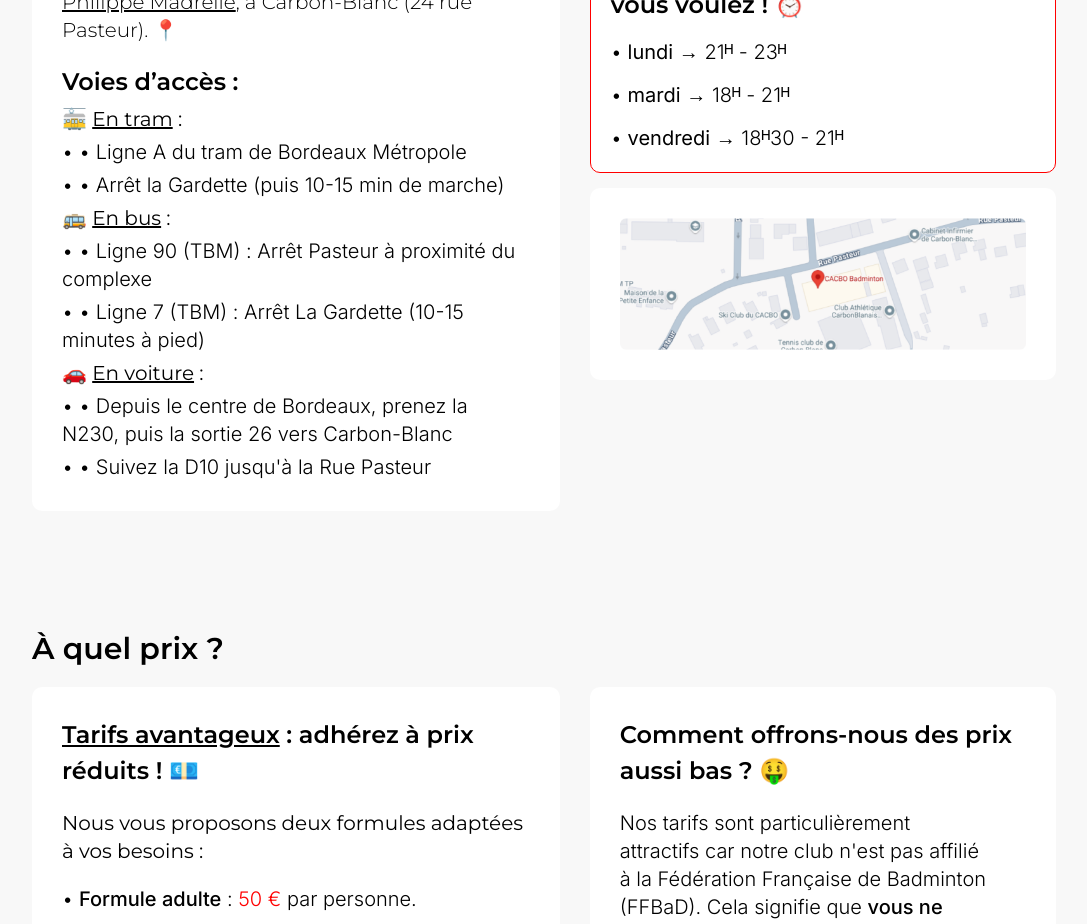
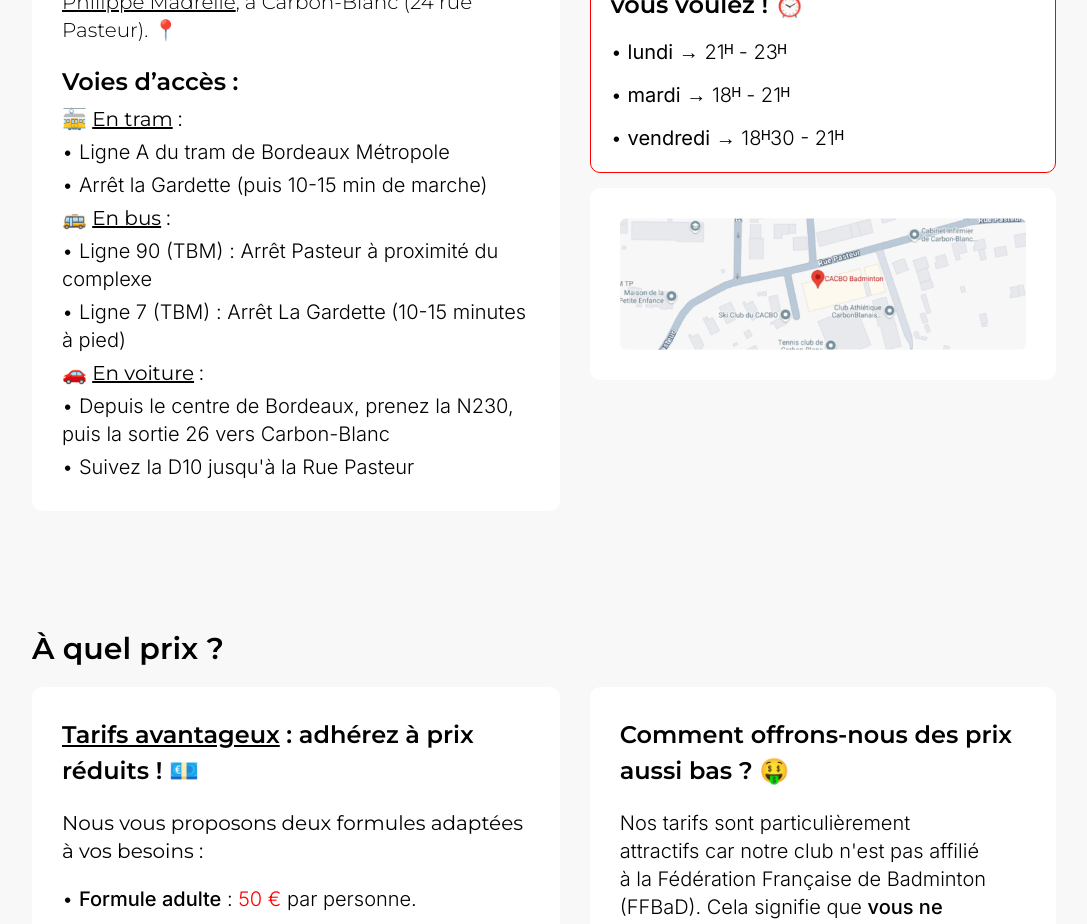
Before and after one commit to Matsuel/CACBO-Badminton, a Next.js app: page /adherer in a window 1280 px wide. Shown: the part 2340-3264 px from the top of the page, without its empty margins (96-1183 px from the left). Built offline with nearby package versions, Linux system fonts and the light colour scheme; a web font is replaced by a local one.

Commit message:
Page adherer.tsx -> delete puce list element

```diff
--- a/src/pages/adherer.tsx
+++ b/src/pages/adherer.tsx
@@ -193,19 +193,19 @@ const Adherer = () => {
                         </h3>
 
                         <ListTitle>🚋 <span className="underline">En tram</span> :</ListTitle>
-                        <ListElement>• Ligne A du tram de Bordeaux Métropole</ListElement>
-                        <ListElement>• Arrêt la Gardette (puis 10-15 min de marche)</ListElement>
+                        <ListElement>Ligne A du tram de Bordeaux Métropole</ListElement>
+                        <ListElement>Arrêt la Gardette (puis 10-15 min de marche)</ListElement>
 
 
                         <ListTitle>🚌 <span className="underline">En bus</span> :</ListTitle>
-                        <ListElement>• Ligne 90 (TBM) : Arrêt Pasteur à proximité du complexe</ListElement>
-                        <ListElement>• Ligne 7 (TBM) : Arrêt La Gardette (10-15 minutes à pied)</ListElement>
+                        <ListElement>Ligne 90 (TBM) : Arrêt Pasteur à proximité du complexe</ListElement>
+                        <ListElement>Ligne 7 (TBM) : Arrêt La Gardette (10-15 minutes à pied)</ListElement>
 
 
                         <ListTitle>🚗 <span className="underline">En voiture</span> :</ListTitle>
-                        <ListElement>• Depuis le centre de Bordeaux, prenez la N230, puis la sortie 26 vers
+                        <ListElement>Depuis le centre de Bordeaux, prenez la N230, puis la sortie 26 vers
                             Carbon-Blanc</ListElement>
-                        <ListElement>• Suivez la D10 jusqu&apos;à la Rue Pasteur</ListElement>
+                        <ListElement>Suivez la D10 jusqu&apos;à la Rue Pasteur</ListElement>
 
                     </div>
 
```
